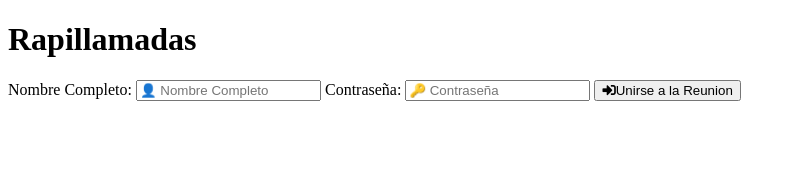
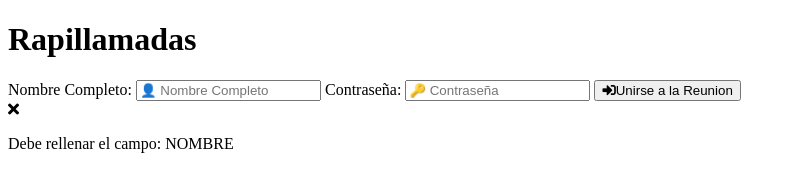
Before and after one commit to joaquinStrada/rapillamadas, a plain HTML site: page index.html in a window 1280 px wide. Shown: the whole page, without its empty margins (0-796 px from the left). Drawn offline with Linux system fonts and the light colour scheme.

Commit message:
subida del index.html terminado, empezando el desarollo del css

```diff
--- a/index.html
+++ b/index.html
@@ -6,6 +6,7 @@
   <meta http-equiv="X-UA-Compatible" content="ie=edge">
   <link rel="stylesheet" href="fonts/css/all.min.css">
   <link rel="stylesheet" href="fonts/roboto.css">
+  <link rel="stylesheet" href="css/estilos.css">
   <title>Rapillamadas</title>
 </head>
 <body>
@@ -16,6 +17,10 @@
     <label for="pass">Contraseña:</label>
     <input type="password" id="pass" placeholder="🔑 Contraseña">
     <button type="submit"><i class="fas fa-sign-in-alt"></i>Unirse a la Reunion</button>
+    <div class="alerta" id="alerta">
+      <i class="fas fa-times" id="icono-alerta"></i>
+      <p id="texto-alerta">Debe rellenar el campo: NOMBRE</p>
+    </div>
   </form>
 </body>
 </html>
```
Also changed, not shown: css/estilos.css (added).
